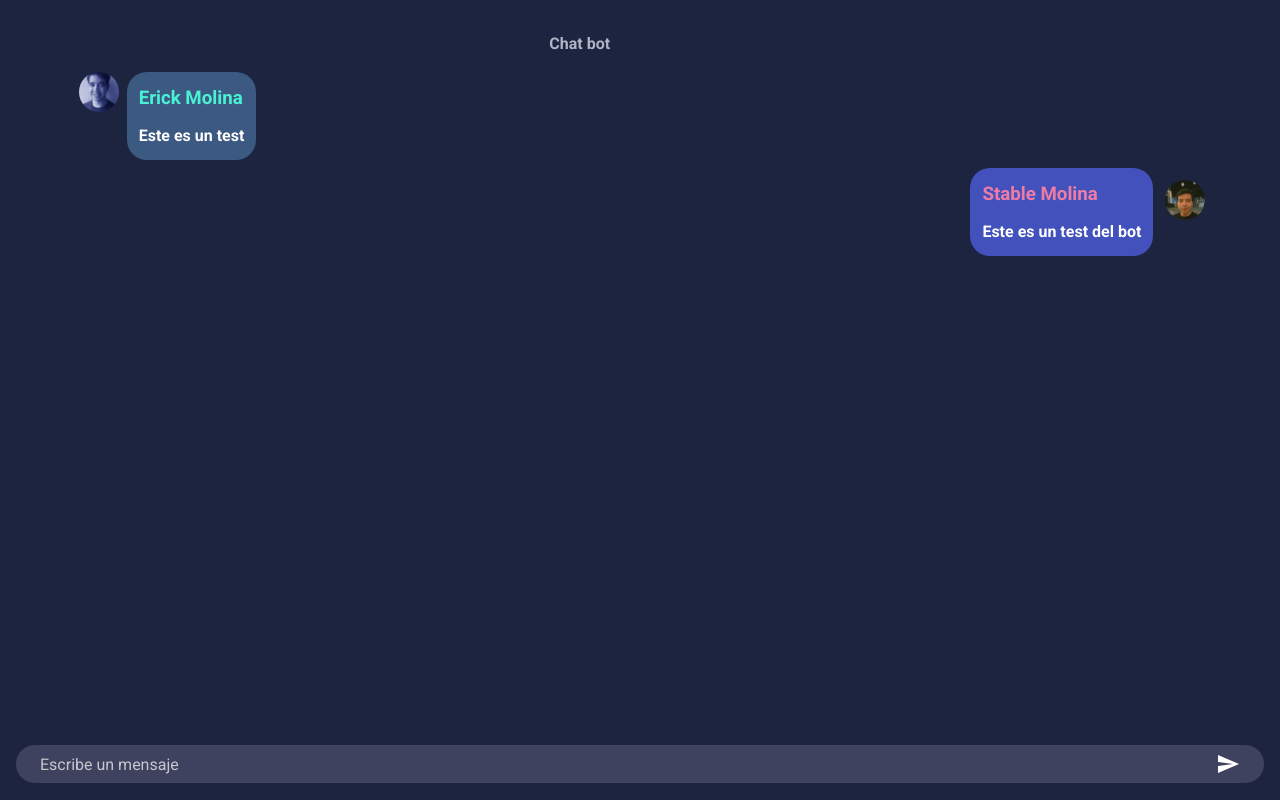
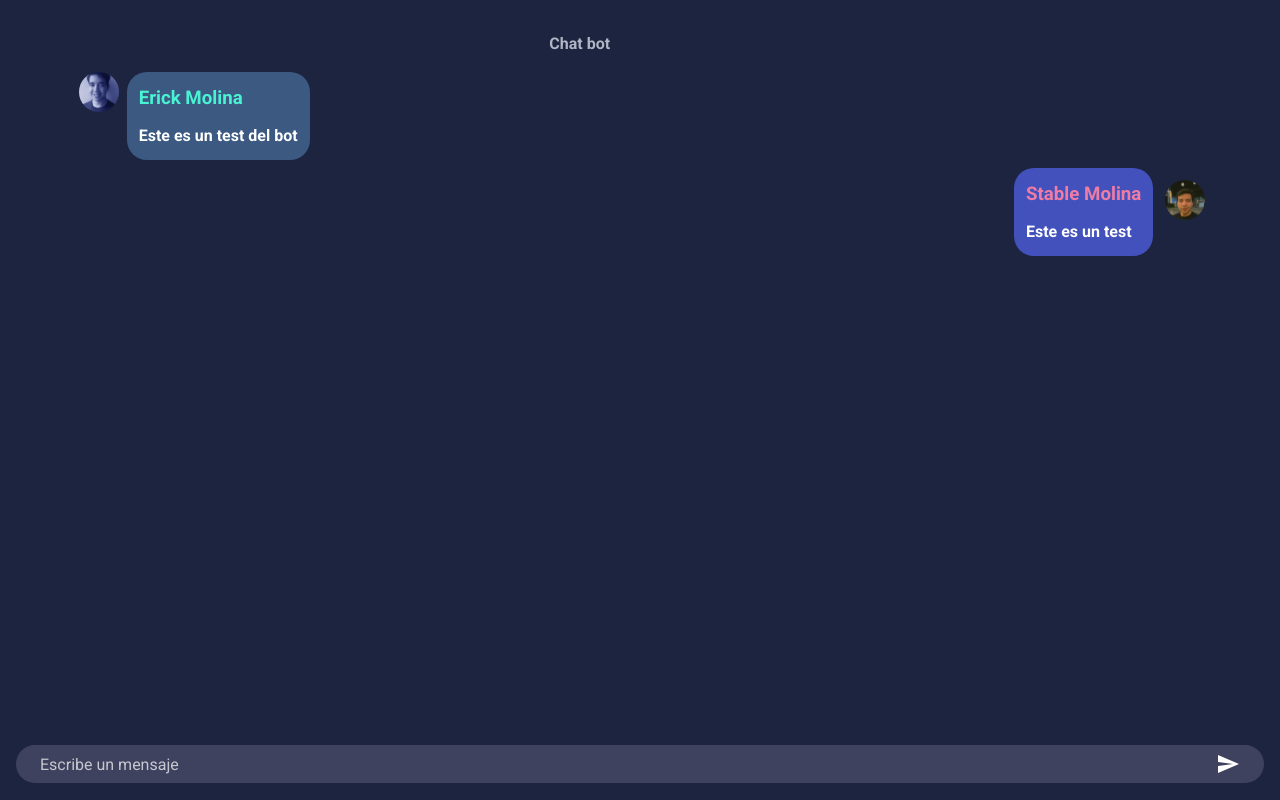
Before and after one commit to ErickMolina2003/stable-bot, a Vue app: page /chat in a window 1280 px wide. Built offline with nearby package versions, Linux system fonts and the light colour scheme.

Commit message:
before requets

```diff
--- a/src/views/chat-page.vue
+++ b/src/views/chat-page.vue
@@ -121,12 +121,12 @@ export default class ChatPage extends Vue {
     {
       speaker: "bot",
       speakerTitle: "Erick Molina",
-      message: "Este es un test",
+      message: "Este es un test del bot",
     },
     {
       speaker: "yo",
       speakerTitle: "Stable Molina",
-      message: "Este es un test del bot",
+      message: "Este es un test",
     },
   ];
 
```
Also changed, not shown: 1 other file (tests, documents, lock files or other folders).
